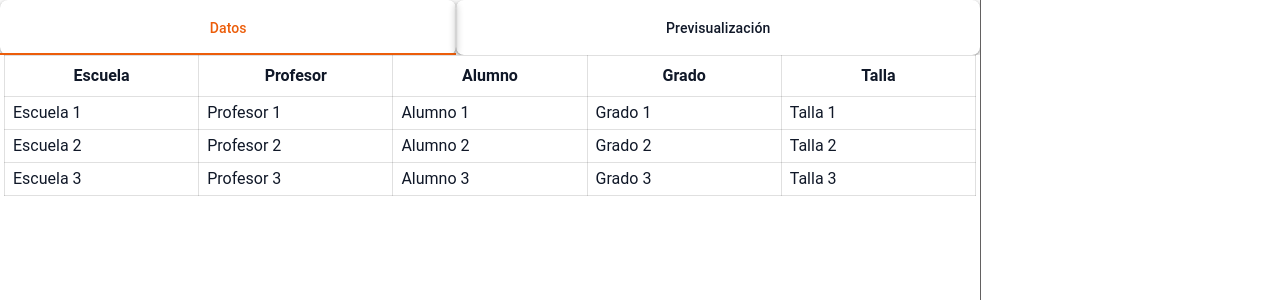
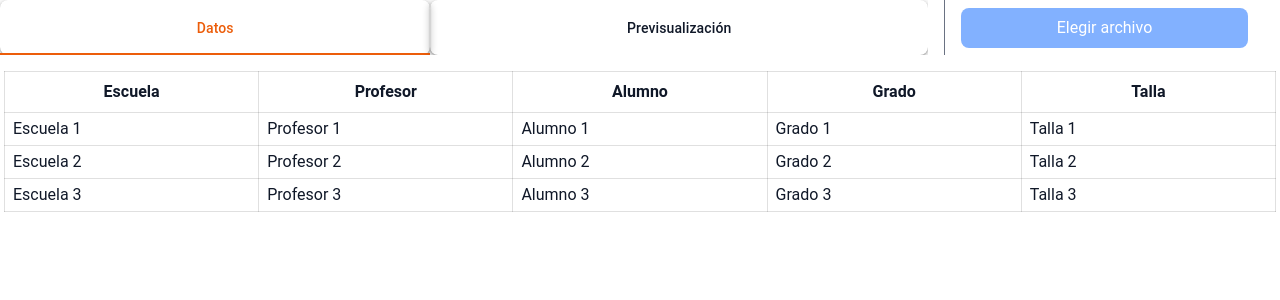
Before and after one commit to orlandobel/apallzac-tools, a Vue app: page / in a window 1280 px wide. Shown: the top 300 px of the page. Built offline with nearby package versions, Linux system fonts and the light colour scheme.

Commit message:
Load file button

```diff
--- a/src/pages/belt-grade-promossion-exam/belt-grade-promossion-exam.vue
+++ b/src/pages/belt-grade-promossion-exam/belt-grade-promossion-exam.vue
@@ -43,36 +43,51 @@ const data = [
 <template>
 	<div class="flex h-screen overflow-hidden">
 		<main class="p0 flex-1 flex flex-col h-full">
-			<div class="shrink-0 w-full">
+			<div class="shrink-0 w-full flex">
 				<v-tabs v-model="activeTab" background-color="grey.lighten4" grow>
 					<v-tab value="datos">Datos</v-tab>
 					<v-tab value="previsualizacion">Previsualización</v-tab>
 				</v-tabs>
+
+				<div class="flex items-center justify-center w-xs mx-4 px-4 border-l-1 border-l-gray-500">
+					<label for="file"
+						class="block w-full rounded-lg border-none
+						bg-accent px-3 py-2 text-center text-white cursor-pointer">
+						Elegir archivo
+					</label>
+
+					<input type="file" name="file"id="file"
+						class="sr-only"
+						accept="xls, xlsx, ods, gsheet"/>
+				</div>
 			</div>
 
 
 			<div class="flex-1 flex overflow-hidden min-h-0 w-full">
-				<v-tabs-window class="h-full w-full overflow-auto" v-model="activeTab">
+				<v-tabs-window class="h-full w-full pt-4 overflow-auto" v-model="activeTab">
 					<v-tabs-window-item class="px-1" value="datos">
 						<loaded-data-table :headers="headers" :data="data" />
 					</v-tabs-window-item>
 
-					<v-tabs-window-item class="pt-4" value="previsualizacion">
+					<v-tabs-window-item value="previsualizacion">
 						<previewer />
 					</v-tabs-window-item>
 				</v-tabs-window>
 			</div>
 		</main>
-
-		<aside>
-
-		</aside>
 	</div>
 </template>
 
 <style scoped>
-aside {
-	width: 300px;
-	border-left: 1px solid #636161;
+.sr-only {
+  position: absolute;
+  width: 1px;
+  height: 1px;
+  padding: 0;
+  margin: -1px;
+  overflow: hidden;
+  clip: rect(0, 0, 0, 0);
+  white-space: nowrap;
+  border: 0;
 }
 </style>
```
